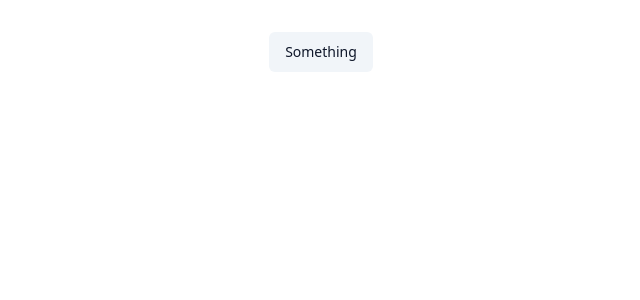
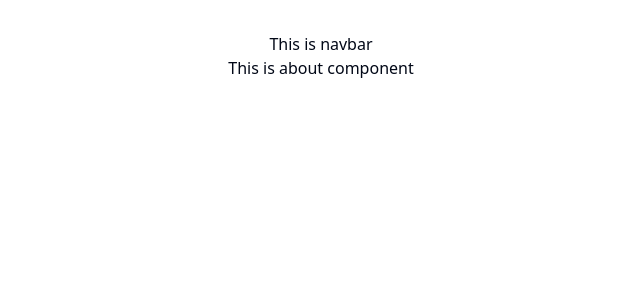
Before and after one commit to Sakibahmed2/landing-page, a React (Vite) app: page /about in a window 1280 px wide. Shown: the top 300 px of the page, without its empty margins (319-959 px from the left). Built offline with nearby package versions, Linux system fonts and the light colour scheme.

Commit message:
react router dom setup

```diff
--- a/src/App.tsx
+++ b/src/App.tsx
@@ -1,12 +1,8 @@
 import "./App.css";
-import { Button } from "./components/ui/button";
+import MainLayout from "./components/layouts/MainLayout";
 
 function App() {
-  return (
-    <div>
-      <Button variant="secondary">Something</Button>
-    </div>
-  );
+  return <MainLayout />;
 }
 
 export default App;
--- /dev/null
+++ b/src/components/layouts/MainLayout.tsx
@@ -0,0 +1,14 @@
+import React from "react";
+import { Outlet } from "react-router-dom";
+import Navbar from "./Navbar";
+
+const MainLayout = () => {
+  return (
+    <div>
+      <Navbar />
+      <Outlet />
+    </div>
+  );
+};
+
+export default MainLayout;
--- /dev/null
+++ b/src/components/layouts/Navbar.tsx
@@ -0,0 +1,11 @@
+import React from "react";
+
+const Navbar = () => {
+  return (
+    <div>
+      <h2>This is navbar </h2>
+    </div>
+  );
+};
+
+export default Navbar;
--- a/src/main.tsx
+++ b/src/main.tsx
@@ -1,10 +1,11 @@
-import React from 'react'
-import ReactDOM from 'react-dom/client'
-import App from './App.tsx'
-import './index.css'
+import React from "react";
+import ReactDOM from "react-dom/client";
+import { RouterProvider } from "react-router-dom";
+import "./index.css";
+import routes from "./routes/routes.tsx";
 
-ReactDOM.createRoot(document.getElementById('root')!).render(
+ReactDOM.createRoot(document.getElementById("root")!).render(
   <React.StrictMode>
-    <App />
-  </React.StrictMode>,
-)
+    <RouterProvider router={routes} />
+  </React.StrictMode>
+);
--- /dev/null
+++ b/src/pages/About.tsx
@@ -0,0 +1,11 @@
+import React from "react";
+
+const About = () => {
+  return (
+    <div>
+      <h2>This is about component</h2>
+    </div>
+  );
+};
+
+export default About;
--- /dev/null
+++ b/src/pages/Home.tsx
@@ -0,0 +1,7 @@
+import React from "react";
+
+const Home = () => {
+  return <div></div>;
+};
+
+export default Home;
--- /dev/null
+++ b/src/routes/routes.tsx
@@ -0,0 +1,23 @@
+import App from "@/App";
+import About from "@/pages/About";
+import Home from "@/pages/Home";
+import { createBrowserRouter } from "react-router-dom";
+
+const routes = createBrowserRouter([
+  {
+    path: "/",
+    element: <App />,
+    children: [
+      {
+        index: true,
+        element: <Home />,
+      },
+      {
+        path: "about",
+        element: <About />,
+      },
+    ],
+  },
+]);
+
+export default routes;
```
